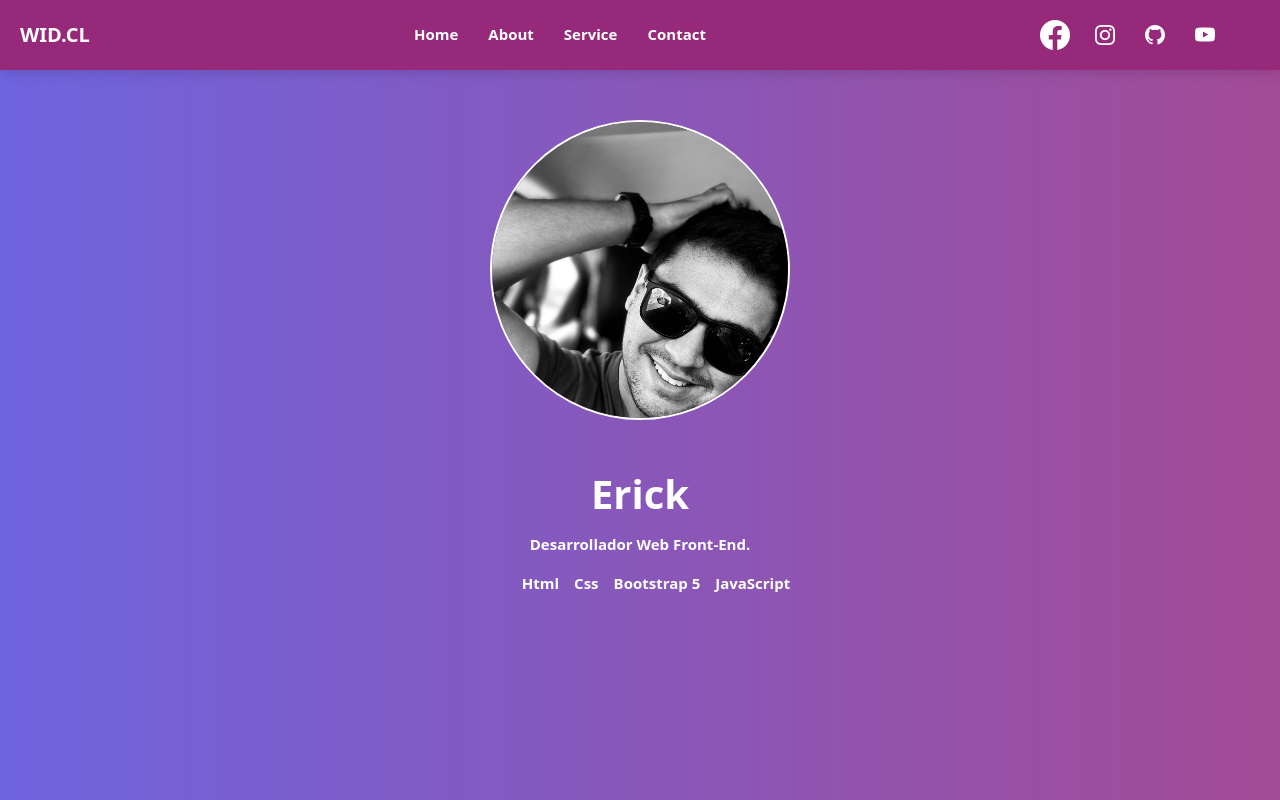
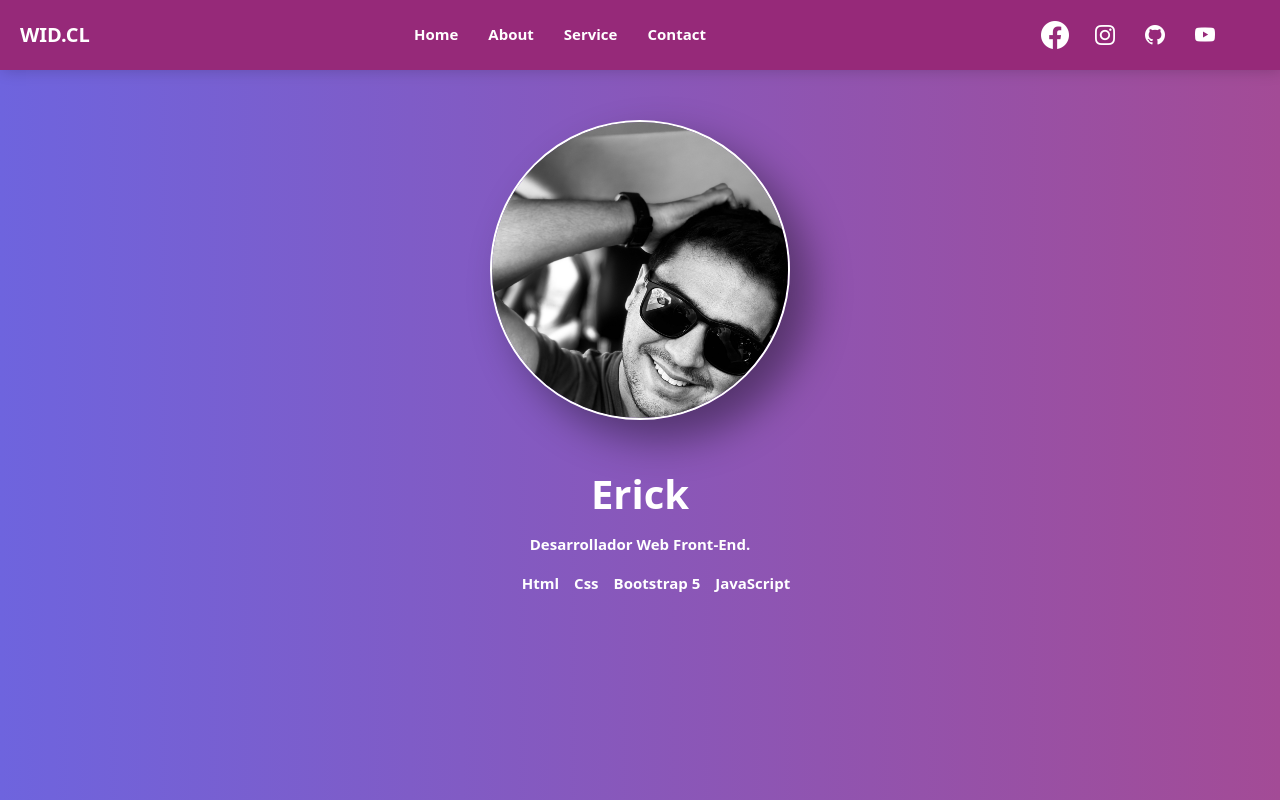
Before and after one commit to ElGranPejeRey/misitio, a plain HTML site: page index.html in a window 1280 px wide. In both pictures the pointer is over the item 1055 px from the left and 35 px from the top of the page. Drawn offline with nearby package versions, Linux system fonts and the light colour scheme.

Commit message:
mi sitio

```diff
--- a/css/contenido.css
+++ b/css/contenido.css
@@ -16,6 +16,7 @@
     object-fit: cover;
     border-radius: 50%;
     border: solid 2px white;
+    box-shadow: 20px 20px 40px rgba(0, 0, 0, 0.4);
 }
 
 .text-inicio{
--- a/css/nav.css
+++ b/css/nav.css
@@ -72,7 +72,7 @@ body {
 }
 
 .social-link:hover {
-    transform: scale(1.5);
+    transform: scale(1.4) rotate(360deg);
 }
 
 /* hover underline */
```
